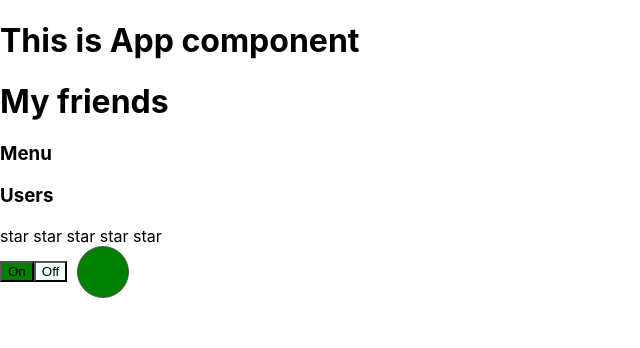
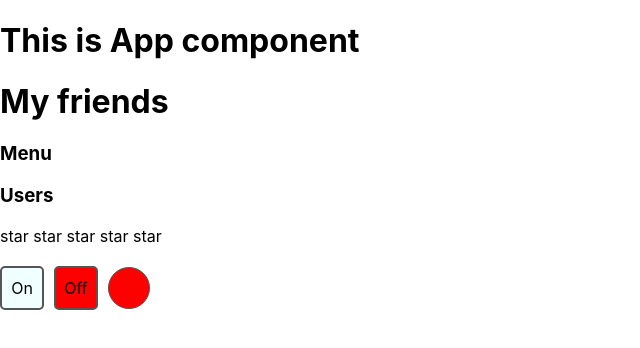
Before and after one commit to VitalickWeb/ts-test, a React (Create React App) app: page / in a window 1280 px wide. Shown: the top 348 px of the page, without its empty margins (0-640 px from the left). Built offline with nearby package versions, Linux system fonts and the light colour scheme.

Commit message:
made the callback and refactor for switcher

```diff
--- a/src/App.tsx
+++ b/src/App.tsx
@@ -10,6 +10,12 @@ function App() {
 
     const starValueHandler = (typeStar: RatingStarType) => {
         setStarValue(typeStar)
+    }
+
+    const [switchValue, setSwitchValue] = useState<boolean>(false)
+
+    const switchOnClickHandler = (typeSwitch: boolean) => {
+        setSwitchValue(typeSwitch)
     }
 
     return (
@@ -33,7 +39,8 @@ function App() {
 
             <div>
                 <OnOff
-                    switch={true}
+                    switch={switchValue}
+                    switchValue={switchOnClickHandler}
                 />
             </div>
         </div>
--- a/src/Components/OnOff/OnOff.module.css
+++ b/src/Components/OnOff/OnOff.module.css
@@ -2,23 +2,47 @@
 .blockSwitch {
     display: flex;
     align-items: center;
+    margin-top: 20px;
 }
 
 .green {
+    display: flex;
+    align-items: center;
+    justify-content: center;
+    width: 40px;
+    height: 40px;
     background-color: green;
+    border: 2px solid #555;
+    border-radius: 5px;
+    margin-right: 10px;
 }
 .red {
+    display: flex;
+    align-items: center;
+    justify-content: center;
+    width: 40px;
+    height: 40px;
     background-color: red;
+    border: 2px solid #555;
+    border-radius: 5px;
+    margin-left: 10px;
 }
 
 .white {
+    display: flex;
+    align-items: center;
+    justify-content: center;
     background-color: azure;
+    width: 40px;
+    height: 40px;
+    border: 2px solid #555;
+    border-radius: 5px;
 }
 
 .circleGreen {
     background-color: green;
-    width: 50px;
-    height: 50px;
+    width: 40px;
+    height: 40px;
     border-radius: 50%;
     border: 1px solid #555;
     margin-left: 10px;
@@ -26,8 +50,8 @@
 
 .circleRed {
     background-color: red;
-    width: 50px;
-    height: 50px;
+    width: 40px;
+    height: 40px;
     border-radius: 50%;
     border: 1px solid #555;
     margin-left: 10px;
--- a/src/Components/OnOff/OnOff.tsx
+++ b/src/Components/OnOff/OnOff.tsx
@@ -1,22 +1,22 @@
-import React, {useState} from "react";
+import React from "react";
 import st from "./OnOff.module.css"
 
 type SwitcherPropsType = {
     switch: boolean
+    switchValue: (typeSwitch1: boolean) => void
 }
 
 export const OnOff = (props: SwitcherPropsType) => {
-    const [def, setDef] = useState(props.switch)
 
-    const onHandler = (value: boolean) => {
-        setDef(value)
+    const onClickHandler = (typeSwitch1: boolean) => {
+        props.switchValue(typeSwitch1)
     }
 
     return (
       <div className={st.blockSwitch}>
-          <button className={def ? st.green : st.white} onClick={()=>onHandler(true)}>On</button>
-          <button className={!def ? st.red : st.white} onClick={()=>onHandler(false)}>Off</button>
-          <div className={def ? st.circleGreen : st.circleRed}></div>
+          <div className={props.switch ? st.green : st.white} onClick={ () => onClickHandler( true)}>On</div>
+          <div className={!props.switch ? st.red : st.white} onClick={ ()=> onClickHandler(false)}>Off</div>
+          <div className={props.switch ? st.circleGreen : st.circleRed}></div>
       </div>
     );
 }
```
